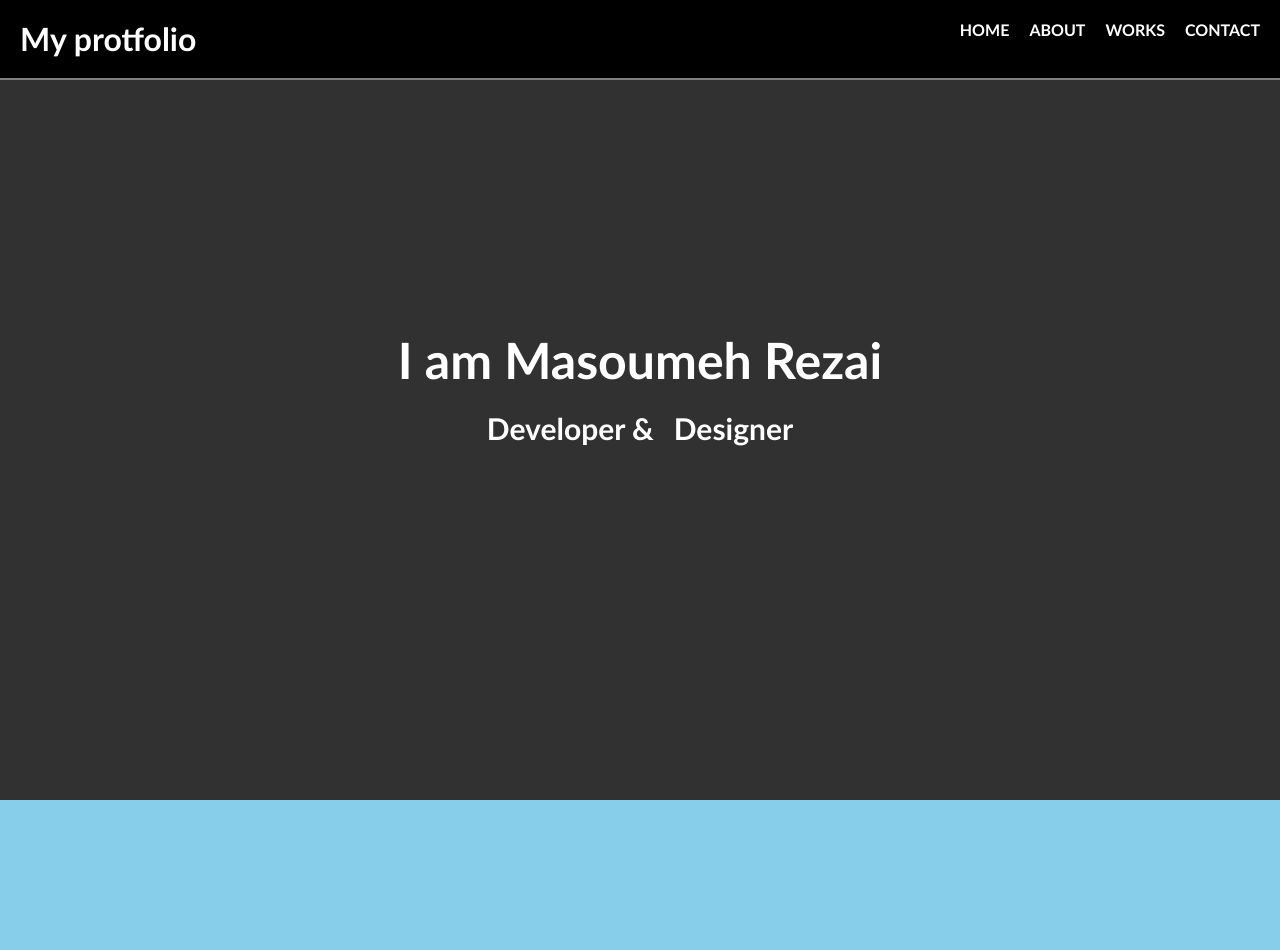
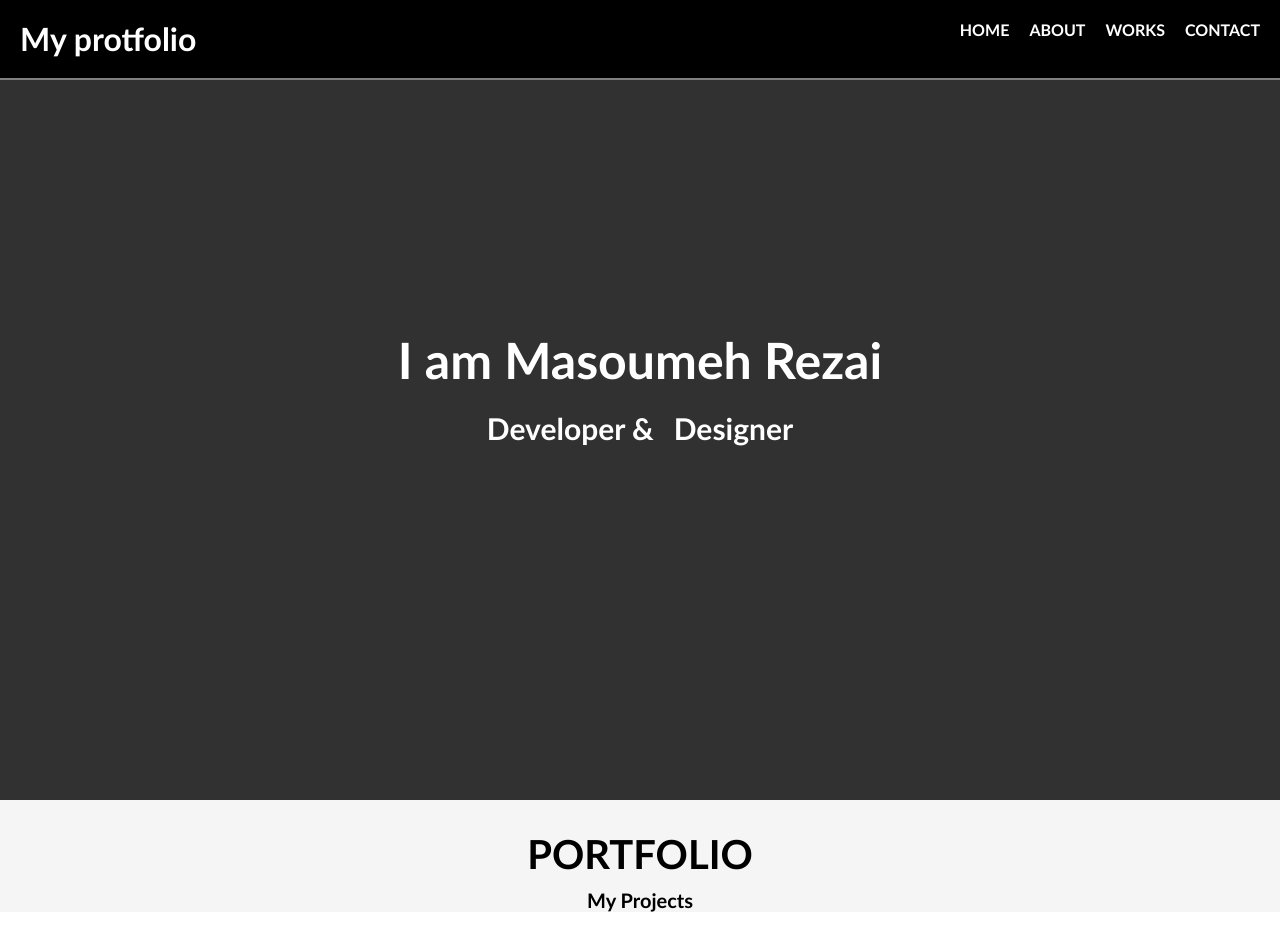
Before and after one commit to MahsumaRezai/MyProtfolio, a React (Create React App) app: page /WORK in a window 1280 px wide. Shown: the top 950 px of the page. After the commit the page ends 912 px from the top, so only its background shows below. Built offline with nearby package versions, Linux system fonts and the light colour scheme.

Commit message:
add some work

```diff
--- a/src/Pages/Work.module.css
+++ b/src/Pages/Work.module.css
@@ -1,5 +1,4 @@
 .warrp {
     width: 100%;
-    height: 300px;
-    background-color: skyblue
+    background-color: whitesmoke
 }
--- a/src/Pages/Works/Action.js
+++ b/src/Pages/Works/Action.js
@@ -1,9 +1,11 @@
 import { Fragment } from "react";
 import React from 'react';
+import Text from './Text'
 const Action = (props) => {
     return (
         <Fragment>
             <div>
+                <Text />
 
 
 
--- /dev/null
+++ b/src/Pages/Works/Text.js
@@ -0,0 +1,20 @@
+import React from 'react';
+import classes from './Work.module.css';
+import {Fragment} from 'react'
+const Text = (props) => {
+    return (
+        <Fragment>
+            <div className={classes.text}>
+                <h1 className={classes.title}>PORTFOLIO</h1>
+                <h2 className={classes.para}>My Projects</h2>
+            </div>
+
+
+        </Fragment>
+
+
+
+    )
+
+}
+export default Text;
--- /dev/null
+++ b/src/Pages/Works/Work.module.css
@@ -0,0 +1,19 @@
+.text {
+    display: flex;
+    flex-direction: column;
+    justify-content: center;
+    align-items: center;
+    gap: 10px
+}
+.title {
+    font-family: 'Gill Sans', 'Gill Sans MT', Calibri, 'Trebuchet MS', sans-serif;
+    font-size: 40px;
+    font-weight: bold;
+    padding-top: 30px
+
+}
+.para {
+    font-family: 'Gill Sans', 'Gill Sans MT', Calibri, 'Trebuchet MS', sans-serif;
+    font-size: 20px;
+    font-weight: bold;
+}
```
Also changed, not shown: src/Pages/Works/image/React-one.PNG (added).
